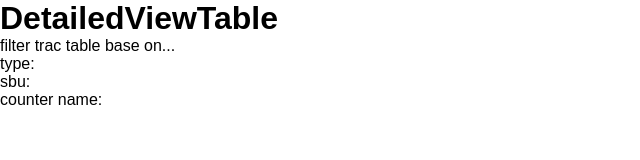
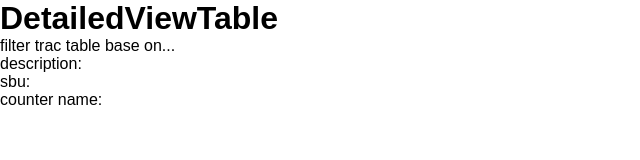
Before and after one commit to tajsingh3/Trac, a React app: page /detailed-view-table in a window 1280 px wide. Shown: the top 160 px of the page, without its empty margins (0-640 px from the left). Built offline with nearby package versions, Linux system fonts and the light colour scheme.

Commit message:
changed type to description

```diff
--- a/src/components/DetailedViewTable/DetailedViewTable.js
+++ b/src/components/DetailedViewTable/DetailedViewTable.js
@@ -3,20 +3,20 @@ import React, { Component } from 'react';
 class DetailedViewTable extends Component{
     state={
         rows:null,
-        type:null,
+        description:null,
         sbu:null,
         counter:null
     }
 
     componentDidMount=()=>{
         const query = new URLSearchParams(this.props.location.search);
-        let type=null;
+        let description=null;
         let sbu=null;
         let counter=null;
         for (let param of query.entries()) {
             switch(param[0]){
-                case 'type':
-                    type=param[1];
+                case 'description':
+                    description=param[1];
                     break;
                 case 'sbu':
                     sbu=param[1];
@@ -29,7 +29,7 @@ class DetailedViewTable extends Component{
             }
         }
         this.setState({
-            type:type,
+            description:description,
             sbu:sbu,
             counter:counter
         });
@@ -40,7 +40,7 @@ class DetailedViewTable extends Component{
             <div>
                 <h1>DetailedViewTable</h1>
                 <p>filter trac table base on...</p>
-                <p>type: {this.state.type}</p>
+                <p>description: {this.state.description}</p>
                 <p>sbu: {this.state.sbu}</p>
                 <p>counter name: {this.state.counter}</p>
             </div>
--- a/src/components/TracTable/TracTable.js
+++ b/src/components/TracTable/TracTable.js
@@ -74,7 +74,7 @@ class TracTable extends Component {
                     <td className={classHighlight}>
                         <Link to={{
                                     pathname:'/detailed-view-table',
-                                    search:'?type=policy&sbu='+sbuCol+'&counter='+countDataCol
+                                    search:'?description=policy&sbu='+sbuCol+'&counter='+countDataCol
                                 }}>
                                     {sbuData[countDataCol]}
                         </Link>
```
